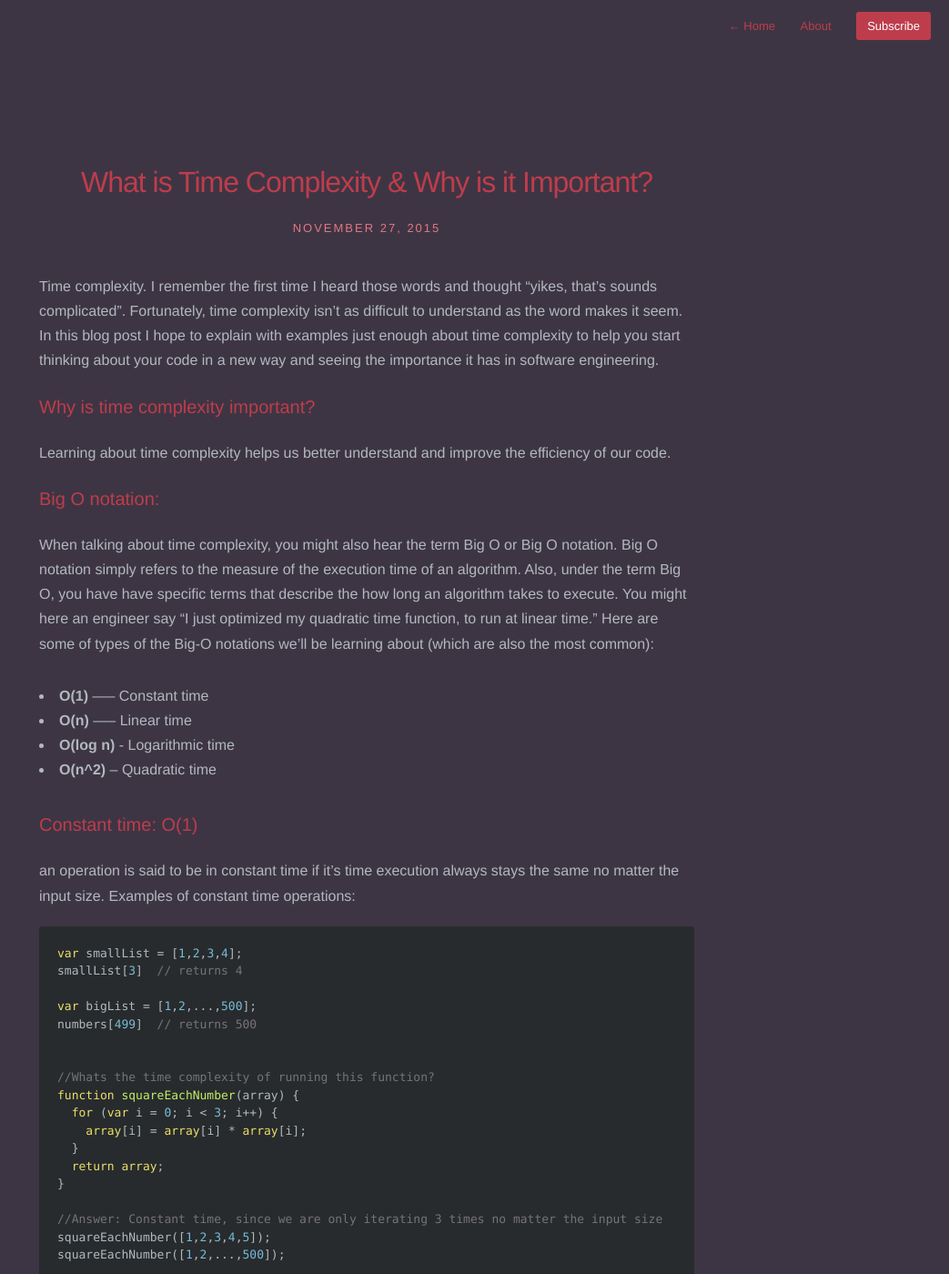
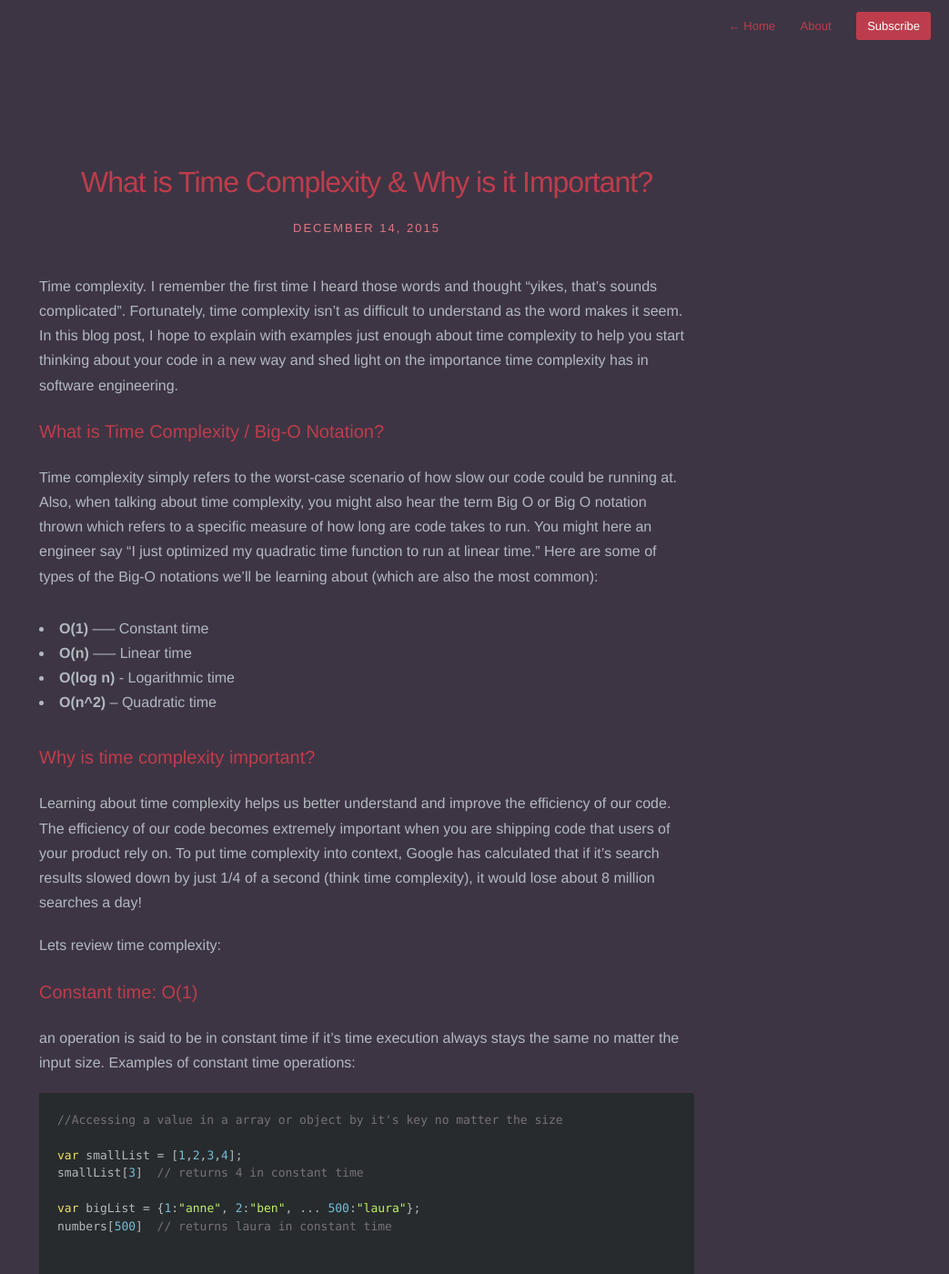
Before and after one commit to JosephSun/cliffordfajardo.github.io, a Jekyll site: the page built from _posts/2015-12-14-time-complexity-explained.md, in a window 1280 px wide and 1400 px high. Shown: the whole window at 91% size, without its empty margins (237-1280 px from the left). Built offline with Jekyll 4.4.1, drawn with Linux system fonts in a browser that asks for light colours; nearby versions of some CDN libraries; Markdown is read by kramdown in place of the engine named in the settings; comment, search, counter and statistics services are not loaded; some of the changed text lies outside the part shown.

Commit message:
add new examples to blog post

````diff
--- a/_posts/2015-11-27-time-complexity-explained.md
+++ b/_posts/2015-12-14-time-complexity-explained.md
@@ -1,43 +1,43 @@
 ---
 title:  "What is Time Complexity & Why is it Important?"
+date: 2015-12-14
 description: A brief introduction of time complexity and Big-O with examples for software engineers and new programmers.
-## date: 2015-12-21
 ---
 
 Time complexity. I remember the first time I heard those words and thought "yikes, that's sounds complicated".
-Fortunately, time complexity isn't as difficult to understand as the word makes it seem. In this blog post
+Fortunately, time complexity isn't as difficult to understand as the word makes it seem. In this blog post,
 I hope to explain with examples just enough about time complexity to help you start thinking about your
-code in a new way and seeing the importance it has in software engineering.
+code in a new way and shed light on the importance time complexity has in software engineering.
 
-
-### Why is time complexity important?
-Learning about time complexity helps us better understand and improve the efficiency of our code.
-
-### Big O notation:
-When talking about time complexity, you might also hear the term Big O or Big O notation.
-Big O notation simply refers to the measure of the execution time of an algorithm. Also, under the term Big O, you have
-have specific terms that describe the how long an algorithm takes to execute. You might here an engineer say "I just optimized my quadratic time function,
-to run at linear time." Here are some of types of the Big-O notations we'll be learning about (which are also the most common):
+### What is Time Complexity / Big-O Notation?
+Time complexity simply refers to the worst-case scenario of how slow our code could be running at. Also, when talking about time complexity, you might also hear the term Big O or Big O notation thrown which refers to a specific measure of how long are code takes to run. You might here an engineer say "I just optimized my quadratic time function to run at linear time." Here are some of types of the Big-O notations we'll be learning about (which are also the most common):
 
 - **O(1)**  ----- Constant time
 - **O(n)**  ----- Linear time
 - **O(log n)** - Logarithmic time
 - **O(n^2)**  -- Quadratic time
 
+### Why is time complexity important?
+Learning about time complexity helps us better understand and improve the efficiency of our code. The efficiency of our code becomes extremely important when you are shipping code that users of your product rely on. To put time complexity into context, Google has calculated that if it's search results slowed down by just 1/4 of a second (think time complexity), it would lose about 8 million searches a day!
+
+Lets review time complexity:
 
 ### Constant time: O(1)
 an operation is said to be in constant time if it's time execution always stays the
 same no matter the input size. Examples of constant time operations:
 
 ```js
+//Accessing a value in a array or object by it's key no matter the size
+
 var smallList = [1,2,3,4];
-smallList[3]  // returns 4
+smallList[3]  // returns 4 in constant time
 
-var bigList = [1,2,...,500];
-numbers[499]  // returns 500
+var bigList = {1:"anne", 2:"ben", ... 500:"laura"};
+numbers[500]  // returns laura in constant time
 
 
-//Whats the time complexity of running this function?
+
+//Whats the time complexity of running this function? (See invocation times below)
 function squareEachNumber(array) {
   for (var i = 0; i < 3; i++) {
     array[i] = array[i] * array[i];
@@ -58,8 +58,9 @@
 ```js
 var smallList  = [1,2,3];
 var mediumList = [1,2,3,4,5,6,7]
-var bigList    =  [1,2...,500];
+var bigList    = [1,2...,500];
 
+//What is the time complexity of running this function? (see invocation times below)
 function loopTheList(list){
   var numberOfIterations = 0;
   for(var i = 0; i < list.length; i++){
@@ -67,12 +68,18 @@
   }
   return numberOfIterations;
 }
-
-
+//Answer: linear time
 loopTheList(smallList);  // 4
 loopTheList(mediumList); // 7
 loopTheList(bigList);    // 500
 
+
+//What is the time complexity of running this loop?
+//Answer: linear time
+var n = 100
+for(var i = 0; i < n; i++){
+  console.log(i)
+}
 ```
 
 
````
